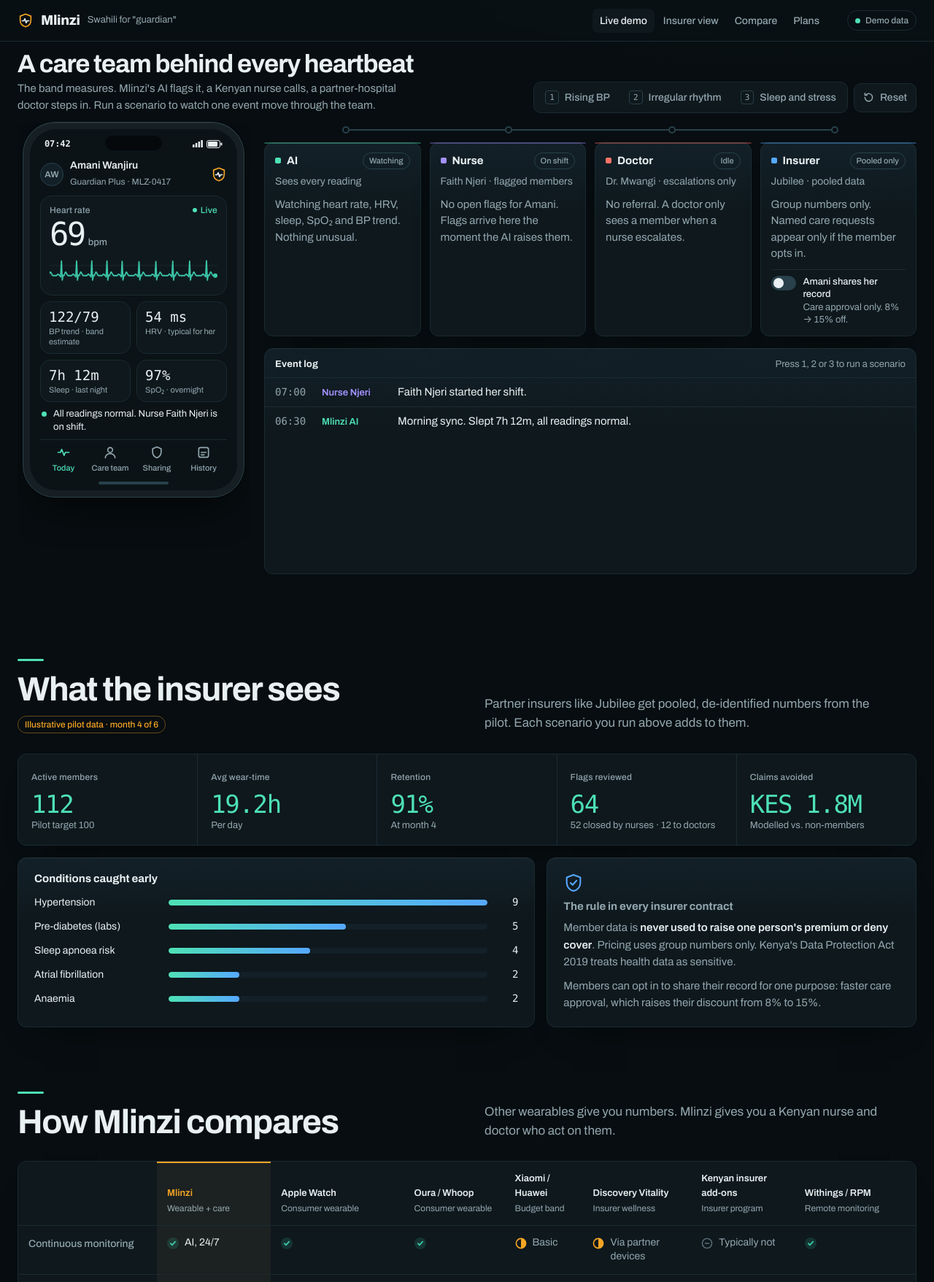
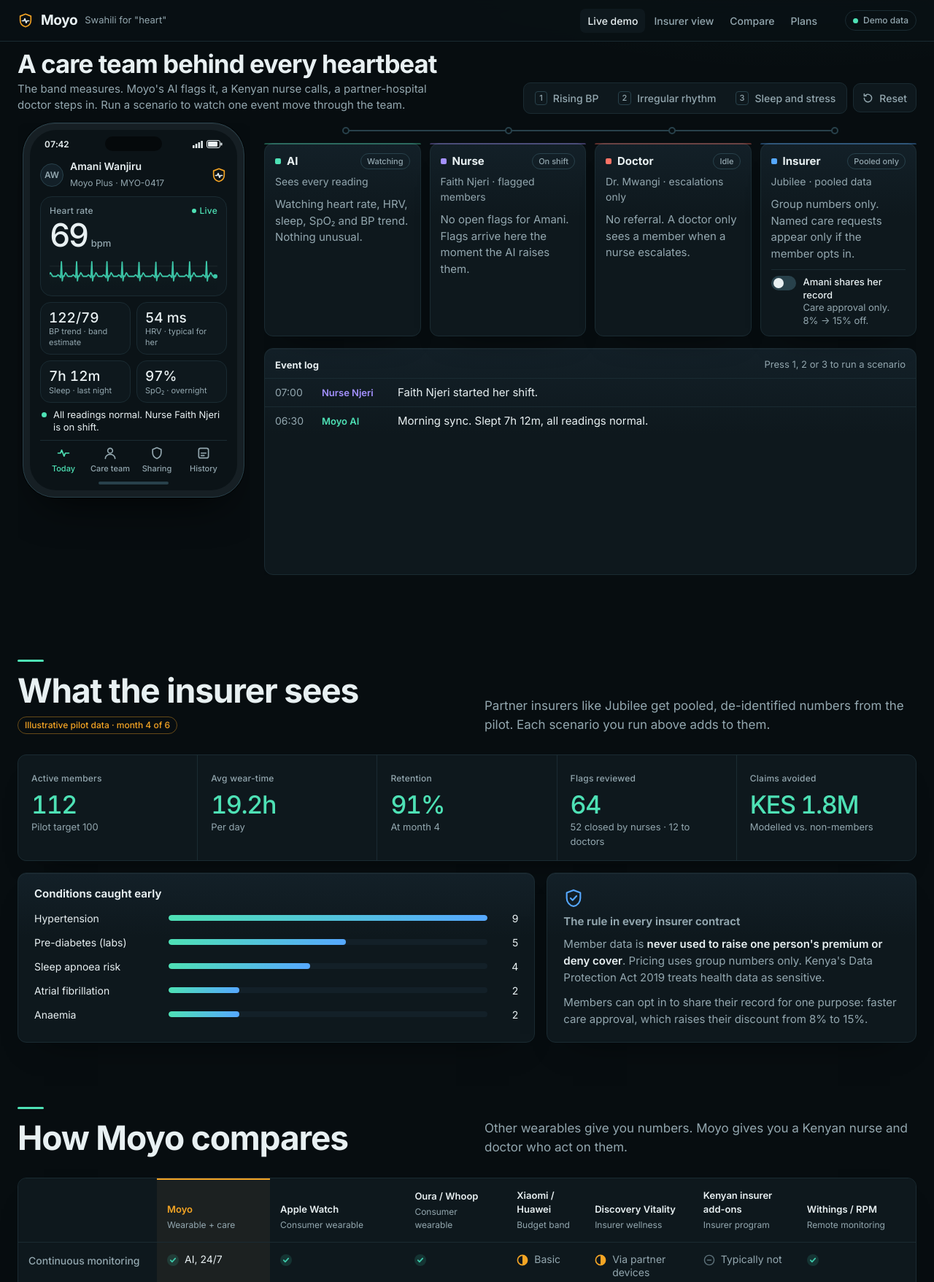
Before and after one commit to awesome4ce/mlinzi, a plain HTML site: page index.html in a window 1280 px wide. Shown: the top 1757 px of the page at 73% size. Drawn offline with Linux system fonts and the light colour scheme; a web font is replaced by a local one.

Commit message:
Rename Mlinzi to Moyo (heart) and switch to Inter for a cleaner look
Co-Authored-By: Claude Sonnet 5.5 <noreply@anthropic.com>
Claude-Session: https://claude.ai/code/session_0148TJ45edNmsqbnpoRNpLwo

```diff
--- a/index.html
+++ b/index.html
@@ -3,30 +3,30 @@
 <head>
 <meta charset="utf-8">
 <meta name="viewport" content="width=device-width, initial-scale=1, viewport-fit=cover">
-<title>Mlinzi</title>
-<meta name="description" content="Mlinzi: a Kenyan health wearable with a nurse and doctor behind every reading. Live demo for GENE 225, Stanford.">
+<title>Moyo</title>
+<meta name="description" content="Moyo: a Kenyan health wearable with a nurse and doctor behind every reading. Live demo for GENE 225, Stanford.">
 <meta name="theme-color" content="#0A1114">
 <link rel="preconnect" href="https://fonts.googleapis.com">
 <link rel="preconnect" href="https://fonts.gstatic.com" crossorigin>
-<link rel="stylesheet" href="https://fonts.googleapis.com/css2?family=Archivo:ital,wdth,wght@0,62..125,400..800&family=Azeret+Mono:wght@400;500;600&display=swap">
+<link rel="stylesheet" href="https://fonts.googleapis.com/css2?family=Inter:wght@400..700&display=swap">
 <style>
 :root{
   --bg:#070D10; --bg-2:#0B1317; --panel:#0E181D; --panel-2:#132028; --line:#1A2B32; --line-2:#28414B; --brand:#4EE1B5;
   --fg:#E8F0F2; --muted:#93A7AF; --dim:#5D717A;
   --signal:#F5A524; --signal-ink:#1A1204;
   --ai:#4EE1B5; --nurse:#A491FF; --doctor:#FF7366; --ins:#56A8FF; --member:#E8F0F2;
-  --f-ui:"Archivo", ui-sans-serif, system-ui, -apple-system, "Segoe UI", sans-serif;
-  --f-num:"Azeret Mono", ui-monospace, "SF Mono", Menlo, monospace;
+  --f-ui:"Inter", ui-sans-serif, system-ui, -apple-system, "Segoe UI", sans-serif;
+  --f-num:"Inter", ui-sans-serif, system-ui, sans-serif;
   --r:12px;
   color-scheme:dark; accent-color:var(--signal); scrollbar-color:var(--line-2) var(--bg);
 }
 *{box-sizing:border-box}
 html{scroll-behavior:smooth;scroll-padding-top:64px}
 @media (prefers-reduced-motion:reduce){html{scroll-behavior:auto}}
-body{margin:0;background:var(--bg) radial-gradient(1100px 560px at 85% -8%,rgba(78,225,181,.09),transparent 62%) no-repeat;color:var(--fg);font-family:var(--f-ui);font-size:16px;line-height:1.5;-webkit-font-smoothing:antialiased}
+body{margin:0;background:var(--bg) radial-gradient(1100px 560px at 85% -8%,rgba(78,225,181,.09),transparent 62%) no-repeat;color:var(--fg);font-family:var(--f-ui);font-size:16px;line-height:1.5;-webkit-font-smoothing:antialiased;font-feature-settings:"cv11","ss03"}
 ::selection{background:rgba(245,165,36,.35);color:#fff}
 [hidden]{display:none!important}
-h1,h2,h3{margin:0;line-height:1.1;text-wrap:balance;letter-spacing:-.03em;font-stretch:110%;font-weight:700}
+h1,h2,h3{margin:0;line-height:1.12;text-wrap:balance;letter-spacing:-.025em;font-weight:650}
 a{color:inherit}
 button{font:inherit;color:inherit}
 :focus-visible{outline:2px solid var(--signal);outline-offset:2px;border-radius:6px}
@@ -39,7 +39,7 @@ body::before{content:"";position:fixed;inset:0 0 auto;height:env(safe-area-inset
 .top{position:sticky;top:env(safe-area-inset-top,0px);z-index:10;background:rgba(10,17,20,.86);backdrop-filter:saturate(140%) blur(10px);border-bottom:1px solid var(--line)}
 .top .wrap{display:flex;align-items:center;gap:8px 28px;min-height:56px;flex-wrap:wrap;padding-block:6px}
 .mark{display:flex;align-items:center;gap:10px;text-decoration:none;margin-right:auto}
-.mark b{font-weight:800;font-size:19px;letter-spacing:-.02em;font-stretch:112%}
+.mark b{font-weight:700;font-size:19px;letter-spacing:-.02em}
 .mark small{font-size:13px;color:var(--muted)}
 .top nav{display:flex;flex-wrap:wrap;gap:2px}
 .top nav a{text-decoration:none;font-size:14px;font-weight:500;color:var(--muted);padding:6px 10px;border-radius:7px}
@@ -123,7 +123,7 @@ canvas{display:block;width:100%;height:48px;margin-top:3px}
 .stage.active{border-color:color-mix(in oklab,var(--c) 55%,var(--line));background:color-mix(in oklab,var(--c) 6%,var(--panel))}
 .stage.active::before,.stage.done::before{opacity:1}
 .stage-head{display:flex;justify-content:space-between;align-items:center;gap:8px}
-.stage-head h2{font-size:15px;font-weight:700;letter-spacing:0;font-stretch:100%;display:flex;align-items:center;gap:8px}
+.stage-head h2{font-size:15px;font-weight:700;letter-spacing:0;display:flex;align-items:center;gap:8px}
 .stage-head h2 i{width:8px;height:8px;border-radius:2px;background:var(--c)}
 .state{font-size:11px;font-weight:500;padding:2px 8px;border-radius:99px;border:1px solid var(--line-2);color:var(--muted);white-space:nowrap}
 .stage.active .state{border-color:var(--c);color:var(--c)}
@@ -150,7 +150,7 @@ canvas{display:block;width:100%;height:48px;margin-top:3px}
 
 .log{padding:6px 0}
 .log-head{display:flex;justify-content:space-between;align-items:center;padding:6px 14px 8px;border-bottom:1px solid var(--line)}
-.log-head h2{font-size:13px;font-weight:700;font-stretch:100%;letter-spacing:.01em}
+.log-head h2{font-size:13px;font-weight:700;letter-spacing:.01em}
 .log-head span{font-size:13px;color:var(--muted)}
 .log ol{list-style:none;margin:0;padding:0;max-height:120px;overflow-y:auto}
 .log li{display:grid;grid-template-columns:52px 92px minmax(0,1fr);gap:12px;align-items:baseline;padding:8px 14px;border-bottom:1px solid var(--line);font-size:15px}
@@ -191,7 +191,7 @@ section.sec{padding-block:88px 0}
 .ins-grid{display:grid;grid-template-columns:minmax(0,1.4fr) minmax(0,1fr);gap:16px;margin-top:16px}
 @media (max-width:900px){.ins-grid{grid-template-columns:minmax(0,1fr)}}
 .ins-grid .panel{padding:20px 22px}
-.ins-grid h3{font-size:15px;font-stretch:100%;letter-spacing:0;margin-bottom:14px}
+.ins-grid h3{font-size:15px;letter-spacing:0;margin-bottom:14px}
 .bars{display:flex;flex-direction:column;gap:12px}
 .bar{display:grid;grid-template-columns:170px minmax(0,1fr) 28px;gap:14px;align-items:center;font-size:14px}
 .bar .t{height:8px;background:var(--panel-2);border-radius:99px;overflow:hidden}
@@ -223,7 +223,7 @@ table.cmp{border-collapse:separate;border-spacing:0;width:100%;min-width:1040px;
 .why{display:grid;grid-template-columns:minmax(0,1fr) minmax(0,1fr);gap:16px;margin-top:16px}
 @media (max-width:900px){.why{grid-template-columns:minmax(0,1fr)}}
 .why .panel{padding:20px 22px}
-.why h3{font-size:15px;font-stretch:100%;letter-spacing:0;margin-bottom:6px}
+.why h3{font-size:15px;letter-spacing:0;margin-bottom:6px}
 .why ul{list-style:none;margin:0;padding:0}
 .why li{padding:12px 0;border-bottom:1px solid var(--line)}
 .why li:last-child{border-bottom:0;padding-bottom:0}
@@ -235,7 +235,7 @@ table.cmp{border-collapse:separate;border-spacing:0;width:100%;min-width:1040px;
 .plan{padding:22px 22px 20px}
 .plan.plus{border-color:rgba(78,225,181,.45)}
 .plan header{display:flex;justify-content:space-between;align-items:baseline;gap:12px}
-.plan h3{font-size:20px;font-stretch:105%}
+.plan h3{font-size:20px}
 .plan .price{font-family:var(--f-num);font-size:26px;font-weight:500;letter-spacing:-.03em}
 .plan .price small{font-family:var(--f-ui);font-size:13px;color:var(--muted);letter-spacing:0;margin-left:4px}
 .plan p{margin:2px 0 14px;font-size:14px;color:var(--muted)}
@@ -258,7 +258,7 @@ footer{margin-top:88px;border-top:1px solid var(--line);padding-block:24px 36px;
   <div class="wrap">
     <a class="mark" href="#demo">
       <svg width="22" height="22" viewBox="0 0 24 24" aria-hidden="true"><path d="M12 2.5 4 5.6v6.1c0 4.9 3.3 8.6 8 9.8 4.7-1.2 8-4.9 8-9.8V5.6z" fill="none" stroke="#F5A524" stroke-width="1.8" stroke-linejoin="round"/><path d="M7 12.5h2.6l1.4-3 2 6 1.4-3H17" fill="none" stroke="#E8F0F2" stroke-width="1.8" stroke-linecap="round" stroke-linejoin="round"/></svg>
-      <b>Mlinzi</b><small>Swahili for "guardian"</small>
+      <b>Moyo</b><small>Swahili for "heart"</small>
     </a>
     <nav aria-label="Sections">
       <a href="#demo">Live demo</a>
@@ -275,7 +275,7 @@ footer{margin-top:88px;border-top:1px solid var(--line);padding-block:24px 36px;
   <div class="hero-head">
     <div>
       <h1>A care team behind every heartbeat</h1>
-      <p>The band measures. Mlinzi's AI flags it, a Kenyan nurse calls, a partner-hospital doctor steps in. Run a scenario to watch one event move through the team.</p>
+      <p>The band measures. Moyo's AI flags it, a Kenyan nurse calls, a partner-hospital doctor steps in. Run a scenario to watch one event move through the team.</p>
     </div>
     <div class="controls">
       <div class="seg" role="group" aria-label="Scenarios">
@@ -289,11 +289,11 @@ footer{margin-top:88px;border-top:1px solid var(--line);padding-block:24px 36px;
 
   <div class="stage-grid">
     <div class="phone-col">
-      <div class="phone" role="group" aria-label="Mlinzi member app on Amani's phone">
+      <div class="phone" role="group" aria-label="Moyo member app on Amani's phone">
         <div class="screen">
           <div class="sbar"><span class="num" id="clock">07:42</span><span class="sbar-r"><svg width="14" height="10" viewBox="0 0 14 10" aria-hidden="true"><rect x="0" y="6" width="2.5" height="4" rx=".6" fill="currentColor"/><rect x="3.8" y="4" width="2.5" height="6" rx=".6" fill="currentColor"/><rect x="7.6" y="2" width="2.5" height="8" rx=".6" fill="currentColor"/><rect x="11.4" y="0" width="2.5" height="10" rx=".6" fill="currentColor"/></svg><svg width="22" height="11" viewBox="0 0 22 11" aria-hidden="true"><rect x=".5" y=".5" width="18" height="10" rx="2.5" fill="none" stroke="currentColor"/><rect x="2" y="2" width="13" height="7" rx="1.2" fill="currentColor"/><rect x="19.5" y="3.5" width="2" height="4" rx="1" fill="currentColor"/></svg></span></div>
           <div class="app-head">
-            <div class="who"><span class="avatar">AW</span><div><b>Amani Wanjiru</b><span>Guardian Plus · MLZ-0417</span></div></div>
+            <div class="who"><span class="avatar">AW</span><div><b>Amani Wanjiru</b><span>Moyo Plus · MYO-0417</span></div></div>
             <svg width="22" height="22" viewBox="0 0 24 24" aria-hidden="true"><path d="M12 2.5 4 5.6v6.1c0 4.9 3.3 8.6 8 9.8 4.7-1.2 8-4.9 8-9.8V5.6z" fill="none" stroke="#F5A524" stroke-width="1.8" stroke-linejoin="round"/><path d="M7 12.5h2.6l1.4-3 2 6 1.4-3H17" fill="none" stroke="#E8F0F2" stroke-width="1.8" stroke-linecap="round" stroke-linejoin="round"/></svg>
           </div>
           <div class="hr-card">
@@ -361,14 +361,14 @@ footer{margin-top:88px;border-top:1px solid var(--line);padding-block:24px 36px;
 
 <section class="sec wrap" id="compare">
   <div class="sec-head">
-    <h2>How Mlinzi compares</h2>
-    <p>Other wearables give you numbers. Mlinzi gives you a Kenyan nurse and doctor who act on them.</p>
+    <h2>How Moyo compares</h2>
+    <p>Other wearables give you numbers. Moyo gives you a Kenyan nurse and doctor who act on them.</p>
   </div>
   <div class="cmp-wrap">
     <table class="cmp">
       <thead><tr>
         <th scope="col"><span class="sr" style="position:absolute;left:-9999px">Capability</span></th>
-        <th scope="col" class="us">Mlinzi<small>Wearable + care</small></th>
+        <th scope="col" class="us">Moyo<small>Wearable + care</small></th>
         <th scope="col">Apple Watch<small>Consumer wearable</small></th>
         <th scope="col">Oura / Whoop<small>Consumer wearable</small></th>
         <th scope="col">Xiaomi / Huawei<small>Budget band</small></th>
@@ -387,14 +387,14 @@ footer{margin-top:88px;border-top:1px solid var(--line);padding-block:24px 36px;
       <ul>
         <li><b>A licensed Kenyan care network</b><span>Nurses and partner-hospital doctors take years to build. Apple and Whoop don't run clinics in Nairobi.</span></li>
         <li><b>Data rights we own</b><span>Our own band means no Apple HealthKit limits on sharing data with insurers.</span></li>
-        <li><b>Insurer switching costs</b><span>Insurers' group-risk models are trained on Mlinzi data, so leaving us is costly.</span></li>
+        <li><b>Insurer switching costs</b><span>Insurers' group-risk models are trained on Moyo data, so leaving us is costly.</span></li>
         <li><b>A path down-market</b><span>Lower claims fund a cheaper tier for the middle class, then expansion across East Africa.</span></li>
       </ul>
     </div>
     <div class="panel">
       <h3>Questions we expect</h3>
       <ul>
-        <li><b>"I already wear an Apple Watch."</b><span>The Mlinzi band is the entry ticket to the care team, and the insurer discount roughly offsets the Guardian subscription.</span></li>
+        <li><b>"I already wear an Apple Watch."</b><span>The Moyo band is the entry ticket to the care team, and the insurer discount roughly offsets the Moyo subscription.</span></li>
         <li><b>"Can't an insurer build this itself?"</b><span>Jubilee or Britam could run a nurse line with off-the-shelf bands. We're cheaper than building it, and we bring the data history.</span></li>
         <li><b>"Is the band a medical device?"</b><span>It doesn't diagnose. Clinical decisions use cuff readings and doctors, which keeps it out of Pharmacy and Poisons Board registration in phase one.</span></li>
       </ul>
@@ -408,24 +408,24 @@ footer{margin-top:88px;border-top:1px solid var(--line);padding-block:24px 36px;
     <p>Sold direct, and bundled by partner insurers into their top-tier cover.</p>
   </div>
   <div class="plans">
-    <article class="panel plan"><header><h3>Guardian</h3><span class="price">KES 3,900<small>/ month</small></span></header>
+    <article class="panel plan"><header><h3>Moyo</h3><span class="price">KES 3,900<small>/ month</small></span></header>
       <p>Monitoring with a nurse on every flag.</p>
-      <ul><li><svg width="14" height="14"><use href="#i-yes"/></svg>Mlinzi band and Bluetooth BP cuff</li><li><svg width="14" height="14"><use href="#i-yes"/></svg>AI monitoring around the clock</li><li><svg width="14" height="14"><use href="#i-yes"/></svg>A nurse calls on every flag</li></ul></article>
-    <article class="panel plan plus"><header><h3>Guardian Plus</h3><span class="price">KES 9,500<small>/ month</small></span></header>
+      <ul><li><svg width="14" height="14"><use href="#i-yes"/></svg>Moyo band and Bluetooth BP cuff</li><li><svg width="14" height="14"><use href="#i-yes"/></svg>AI monitoring around the clock</li><li><svg width="14" height="14"><use href="#i-yes"/></svg>A nurse calls on every flag</li></ul></article>
+    <article class="panel plan plus"><header><h3>Moyo Plus</h3><span class="price">KES 9,500<small>/ month</small></span></header>
       <p>Adds doctors and family cover.</p>
-      <ul><li><svg width="14" height="14"><use href="#i-yes"/></svg>Everything in Guardian</li><li><svg width="14" height="14"><use href="#i-yes"/></svg>Doctor escalation at a partner hospital</li><li><svg width="14" height="14"><use href="#i-yes"/></svg>Quarterly check-up and labs</li><li><svg width="14" height="14"><use href="#i-yes"/></svg>Covers two family members</li></ul></article>
+      <ul><li><svg width="14" height="14"><use href="#i-yes"/></svg>Everything in Moyo</li><li><svg width="14" height="14"><use href="#i-yes"/></svg>Doctor escalation at a partner hospital</li><li><svg width="14" height="14"><use href="#i-yes"/></svg>Quarterly check-up and labs</li><li><svg width="14" height="14"><use href="#i-yes"/></svg>Covers two family members</li></ul></article>
   </div>
   <p class="fine">Prices are illustrative. Members who share their record with a partner insurer get up to 15% off their premium.</p>
 </section>
 </main>
 
-<footer class="wrap">Mlinzi is a class concept by Ethan Seung and Steven Diaz · GENE 225, Stanford, Fall 2026. All people, readings, and pilot figures are fictional. Jubilee, Britam, and the other companies named are not partners.</footer>
+<footer class="wrap">Moyo is a class concept by Ethan Seung and Steven Diaz · GENE 225, Stanford, Fall 2026. All people, readings, and pilot figures are fictional. Jubilee, Britam, and the other companies named are not partners.</footer>
 
 <script>
 (function(){
 const $=s=>document.querySelector(s), $$=s=>[...document.querySelectorAll(s)];
 const reduce=matchMedia('(prefers-reduced-motion: reduce)').matches;
-const ROLE={ai:{name:'Mlinzi AI',c:'var(--ai)',node:0},member:{name:'Amani',c:'var(--member)',node:0},nurse:{name:'Nurse Njeri',c:'var(--nurse)',node:1},doctor:{name:'Dr. Mwangi',c:'var(--doctor)',node:2},insurer:{name:'Jubilee',c:'var(--ins)',node:3}};
+const ROLE={ai:{name:'Moyo AI',c:'var(--ai)',node:0},member:{name:'Amani',c:'var(--member)',node:0},nurse:{name:'Nurse Njeri',c:'var(--nurse)',node:1},doctor:{name:'Dr. Mwangi',c:'var(--doctor)',node:2},insurer:{name:'Jubilee',c:'var(--ins)',node:3}};
 const STAGE_OF={ai:'ai',member:'ai',nurse:'nurse',doctor:'doctor',insurer:'ins'};
 
 /* comparison data */
```
Also changed, not shown: .impeccable/design.json, 4 other files.
